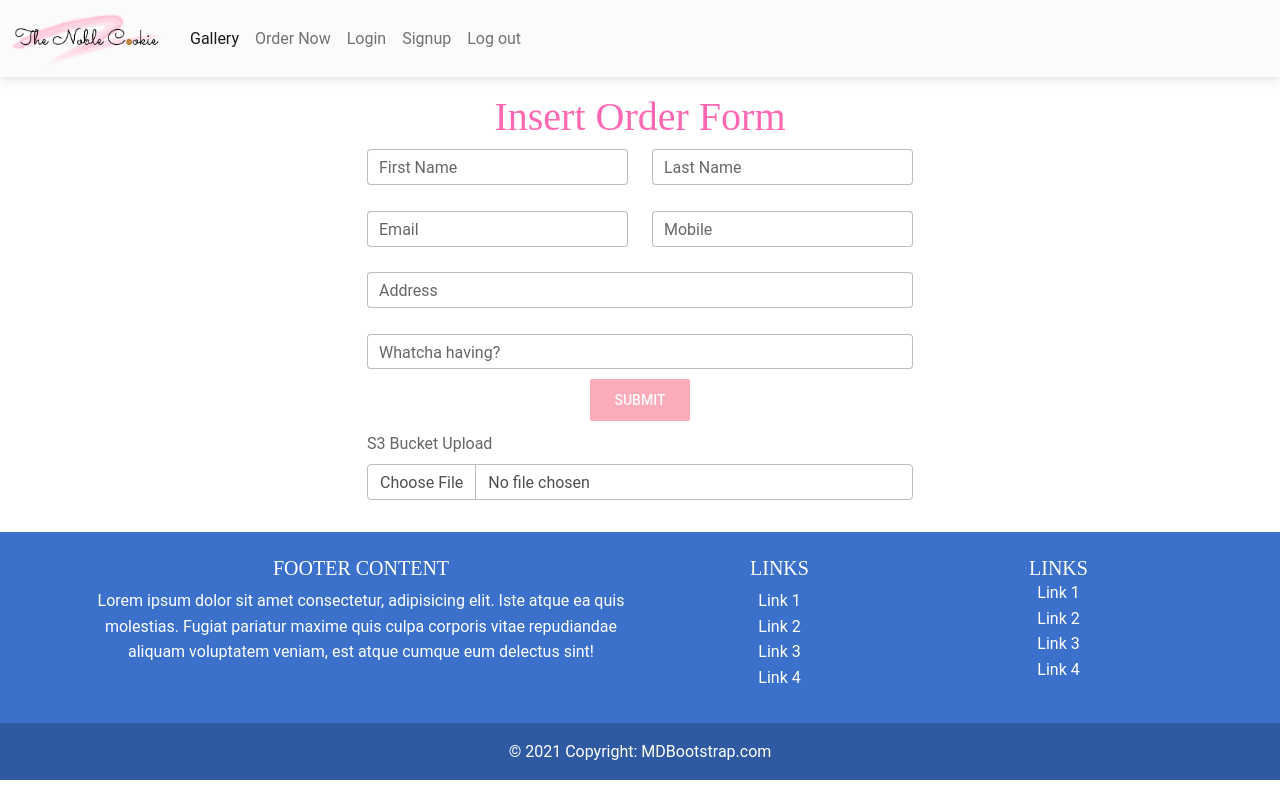
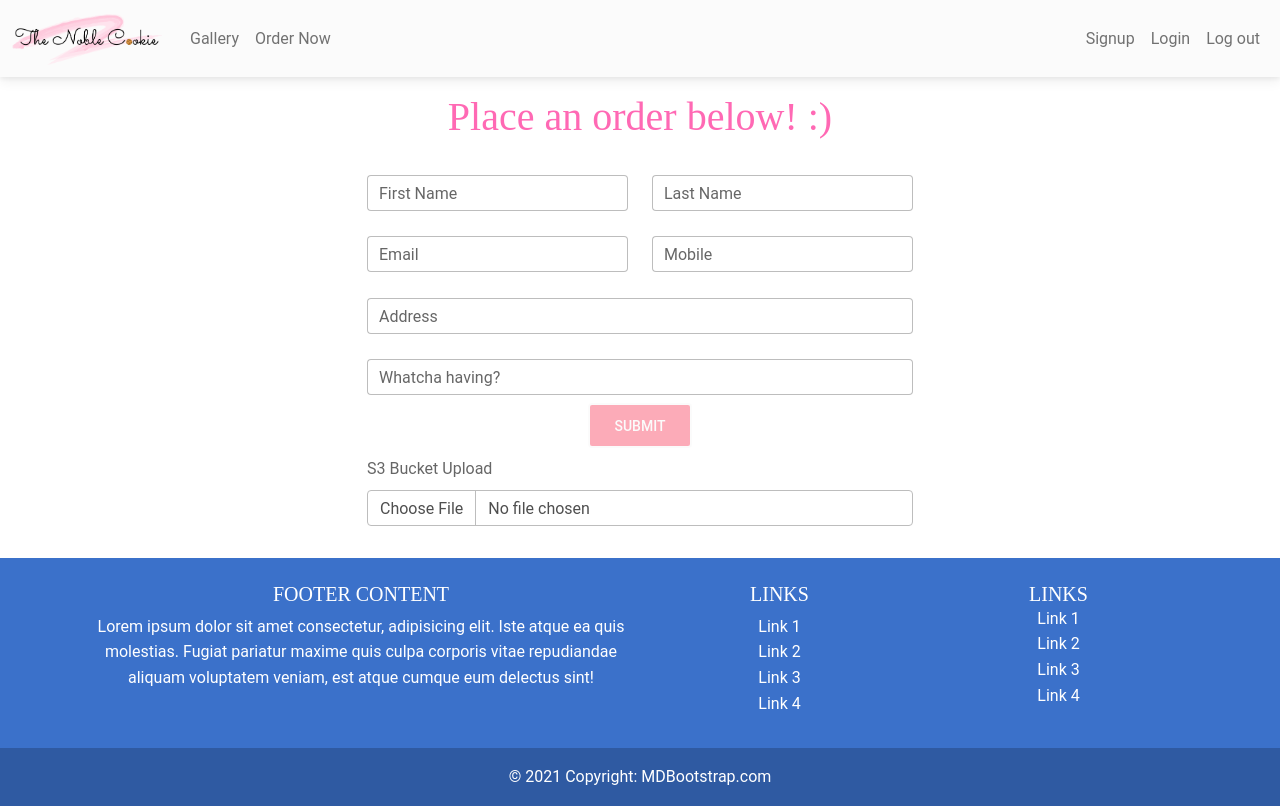
Before and after one commit to bethel-school-of-technology/team-razz-dazz-frontend, a React (Create React App) app: page /orderpage in a window 1280 px wide. Built offline with nearby package versions, Linux system fonts and the light colour scheme.

Commit message:
Admin will receive an email after order, with autoreply confirmation to user

```diff
--- a/src/App.js
+++ b/src/App.js
@@ -9,6 +9,8 @@ import OrderPage from "./containers/OrderPage";
 import Footer from "./components/Footer";
 import UserProfile from "./containers/UserProfile";
 // import AdminView from "./containers/AdminView";
+import OrderSubmission from "./containers/OrderSubmission";
+import AuthenticatedRoute from "./components/AuthenticatedRoute";
 
 export default function App() {
   return (
@@ -18,13 +20,15 @@ export default function App() {
         {/* A <Switch> looks through its children <Route>s and
             renders the first one that matches the current URL. */}
         <Switch>
-
-          <Route path="/profile">
+          <AuthenticatedRoute path="/ordersubmission" component={OrderSubmission}>
+            <OrderSubmission />
+          </AuthenticatedRoute>
+          <AuthenticatedRoute path="/profile" component={UserProfile}>
             <UserProfile />
-          </Route>
-          <Route path="/orderpage">
+          </AuthenticatedRoute>
+          <AuthenticatedRoute path="/orderpage" component={OrderPage}>
             <OrderPage />
-          </Route>
+          </AuthenticatedRoute>
           <Route path="/gallery">
             <GalleryPage />
           </Route>
--- a/src/components/AuthenticatedRoute.js
+++ b/src/components/AuthenticatedRoute.js
@@ -1,6 +1,6 @@
 import { Redirect, Route } from 'react-router';
 
-const AuthenticatedRoute = ({ component: Component, ...rest }) => {
+const AuthenticatedRoute = ({ container: Container, ...rest }) => {
 
     const token = localStorage.getItem('myJWT');
     const isLoggedIn = !! token;
@@ -11,7 +11,7 @@ const AuthenticatedRoute = ({ component: Component, ...rest }) => {
         render = { (props) => {
             props.token = token;
             return isLoggedIn ? (
-                <Component {...props} />
+                <Container {...props} />
             ) : (
                 <Redirect to={{
                     pathname: "/login",
--- a/src/components/Navigationbar.js
+++ b/src/components/Navigationbar.js
@@ -43,22 +43,24 @@ const Navigationbar = () => {
         <MDBCollapse navbar show={showNavText}>
           <MDBNavbarNav className="mr-auto mb-2 mb-lg-0">
             <MDBNavbarItem>
-              <MDBNavbarLink active aria-current="page" href="/gallery">
+              <MDBNavbarLink href="/gallery">
                 Gallery
               </MDBNavbarLink>
             </MDBNavbarItem>
             <MDBNavbarItem>
               <MDBNavbarLink href="/orderpage">Order Now</MDBNavbarLink>
             </MDBNavbarItem>
+            {/* <MDBNavbarItem>
+              <MDBNavbarLink href="/admin">Admin</MDBNavbarLink>
+            </MDBNavbarItem> */}
+          </MDBNavbarNav>
+          <MDBNavbarNav className="justify-content-end">
+            <MDBNavbarItem>
+              <MDBNavbarLink href="/signup">Signup</MDBNavbarLink>
+            </MDBNavbarItem>
             <MDBNavbarItem>
               <MDBNavbarLink href="/login">Login</MDBNavbarLink>
             </MDBNavbarItem>
-            <MDBNavbarItem>
-              <MDBNavbarLink href="/signup">Signup</MDBNavbarLink>
-            </MDBNavbarItem>
-            {/* <MDBNavbarItem>
-              <MDBNavbarLink href="/admin">Admin</MDBNavbarLink>
-            </MDBNavbarItem> */}
             <MDBNavbarItem>
               <MDBNavbarLink href="/login" onClick={LogOut}>
                 Log out
--- a/src/components/OrderForm.js
+++ b/src/components/OrderForm.js
@@ -11,7 +11,7 @@ import {
 } from "mdb-react-ui-kit";
 import "../components/OrderForm.css";
 
-const OrderForm = () => {
+const OrderForm = (props) => {
   const [firstName, setFirstName] = useState("");
   const [lastName, setLastName] = useState("");
   const [email, setEmail] = useState("");
@@ -51,8 +51,15 @@ const OrderForm = () => {
         })
         .then((result) => {
           console.log(result.data);
-          history.push("/ordersubmit");
+          history.push("/ordersubmission");
         });
+
+      axios
+        .post("http://localhost:3000/api/order/send", req)
+        .then((result) => {
+          console.log(result.data);
+        });
+
     }
   };
 
--- a/src/containers/OrderPage.js
+++ b/src/containers/OrderPage.js
@@ -7,7 +7,8 @@ import OrderForm from "../components/OrderForm";
 const OrderPage = () => {
   return (
     <div className="App container py-3">
-      <h1 align="center">Insert Order Form</h1>
+      <h1 align="center">Place an order below! :)</h1>
+      <br/>
       <Row className="justify-content-center">
         <Col md="6">
         <OrderForm />
--- a/src/index.css
+++ b/src/index.css
@@ -1,10 +1,6 @@
 body {
-  margin: 0;
-  font-family: -apple-system, BlinkMacSystemFont, 'Segoe UI', 'Roboto', 'Oxygen',
-    'Ubuntu', 'Cantarell', 'Fira Sans', 'Droid Sans', 'Helvetica Neue',
-    sans-serif;
-  -webkit-font-smoothing: antialiased;
-  -moz-osx-font-smoothing: grayscale;
+  font-family: 'Sacramento';
+  src: local('Sacramento'), url(./assets/Sacramento/Sacramento-Regular.ttf) format('ttf');
 
 }
 
```
Also changed, not shown: src/containers/AdminView.js (+54 -54 lines), src/components/SignupForm.css (line endings or trailing spaces), src/containers/OrderSubmission.js (renamed from src/containers/OrderSubmit.js).
